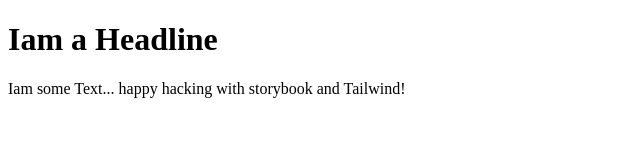
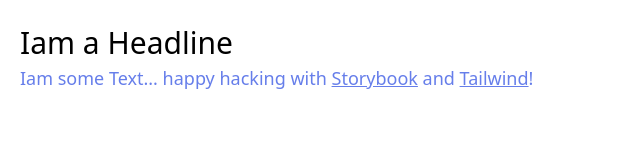
Before and after one commit to smetzdev/gatsby-starter-storybook-tailwind, a Gatsby site: page / in a window 1280 px wide. Shown: the whole page, without its empty margins (0-640 px from the left). Built offline with nearby package versions, Linux system fonts and the light colour scheme; Gatsby itself is replaced by a stand-in of ours.

Commit message:
Add taiwlind to project

```diff
--- a/gatsby-browser.js
+++ b/gatsby-browser.js
@@ -4,4 +4,4 @@
  * See: https://www.gatsbyjs.org/docs/browser-apis/
  */
 
-// You can delete this file if you're not using it
+import "@styles/main.css"
--- a/gatsby-config.js
+++ b/gatsby-config.js
@@ -5,6 +5,7 @@ module.exports = {
     author: `@smetzdev`,
   },
   plugins: [
+    `gatsby-plugin-postcss`,
     `gatsby-plugin-react-helmet`,
     {
       resolve: `gatsby-source-filesystem`,
--- /dev/null
+++ b/postcss.config.js
@@ -0,0 +1,7 @@
+module.exports = {
+  plugins: [
+    require("postcss-import"),
+    require("tailwindcss"),
+    require("autoprefixer"),
+  ],
+}
--- /dev/null
+++ b/src/css/main.css
@@ -0,0 +1,5 @@
+@import "tailwindcss/base";
+
+@import "tailwindcss/components";
+
+@import "tailwindcss/utilities";
--- a/src/pages/index.tsx
+++ b/src/pages/index.tsx
@@ -5,8 +5,30 @@ import SEO from "../components/seo"
 const IndexPage = () => (
   <Layout>
     <SEO title="Home" />
-    <h1>Iam a Headline</h1>
-    <p>Iam some Text... happy hacking with storybook and Tailwind!</p>
+    <article className="p-5">
+      <h1 className="text-3xl">Iam a Headline</h1>
+      <p className="text-lg text-indigo-500">
+        Iam some Text... happy hacking with{" "}
+        <a
+          className="underline"
+          target="_blank"
+          rel="noopener noreferrer"
+          href="https://storybook.js.org/"
+        >
+          Storybook
+        </a>{" "}
+        and{" "}
+        <a
+          className="underline"
+          target="_blank"
+          rel="noopener noreferrer"
+          href="https://tailwindcss.com/"
+        >
+          Tailwind
+        </a>
+        !
+      </p>
+    </article>
   </Layout>
 )
 
--- /dev/null
+++ b/tailwind.config.js
@@ -0,0 +1,8 @@
+module.exports = {
+  purge: [],
+  theme: {
+    extend: {},
+  },
+  variants: {},
+  plugins: [],
+}
```
Also changed, not shown: package.json (+6 -1 lines).
